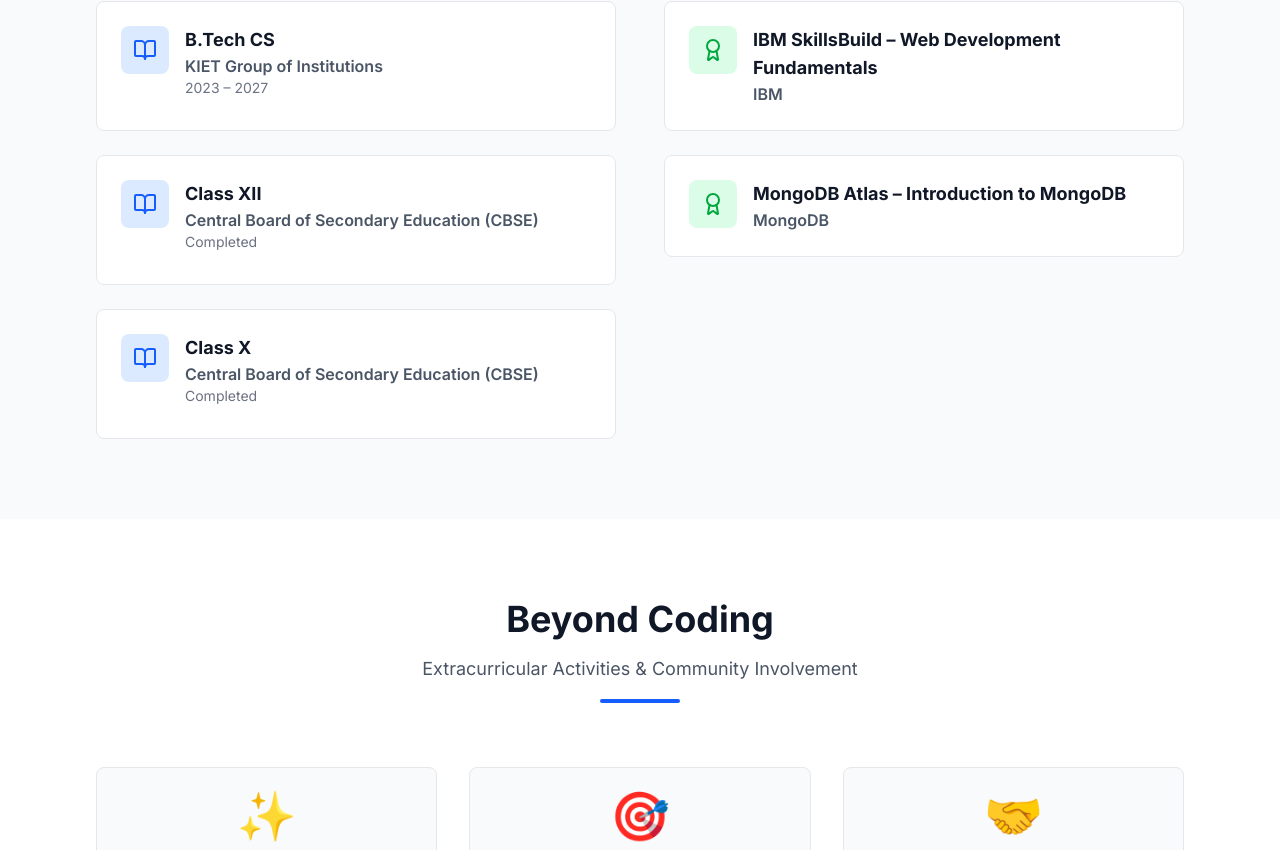
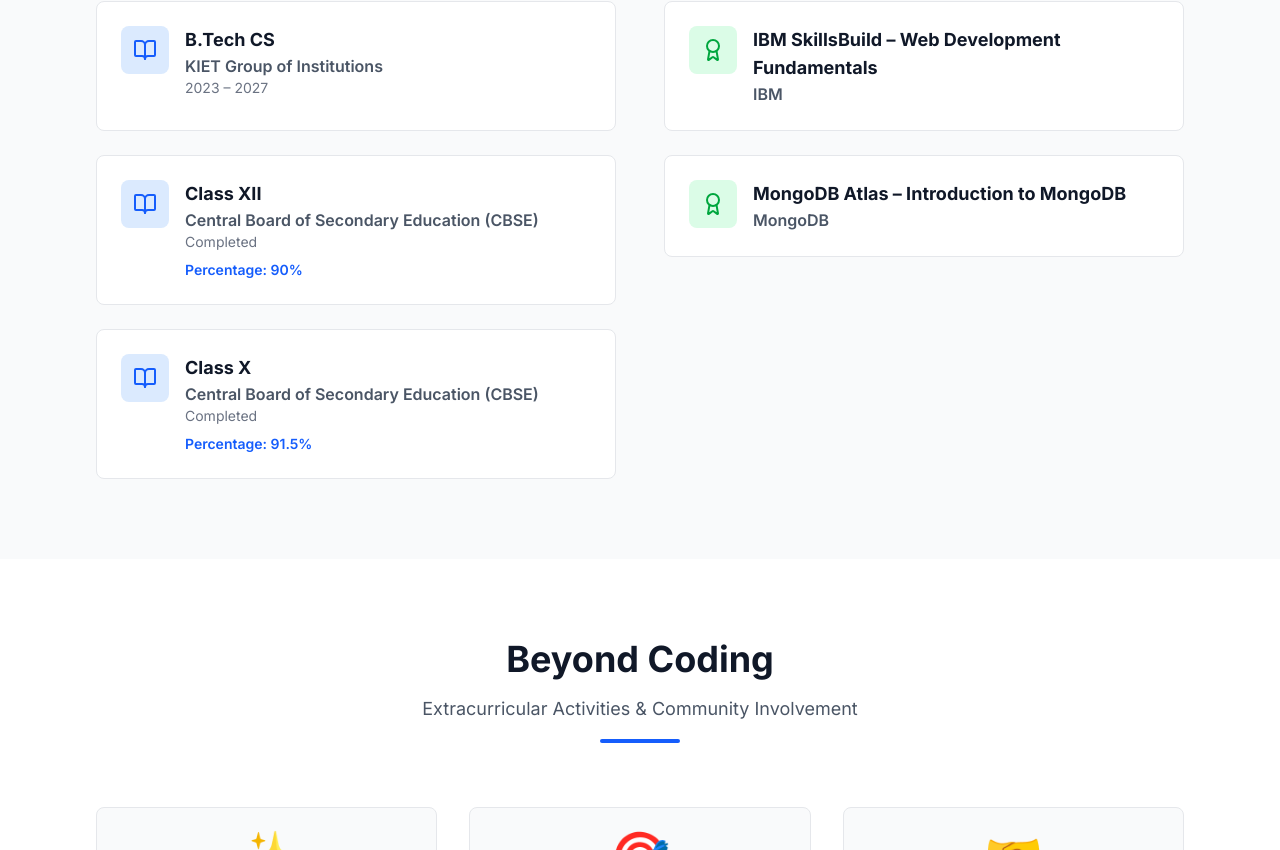
Before and after one commit to pragati23-ux/Portfolio, a React (Vite) app: page / in a window 1280 px wide. Shown: the part 3950-4800 px from the top of the page. Built offline with nearby package versions, Linux system fonts and the light colour scheme; no server answers.

Commit message:
Add Class X and Class XII percentages to Education section

```diff
--- a/src/sections/Education.tsx
+++ b/src/sections/Education.tsx
@@ -5,8 +5,15 @@ interface EducationProps {
   isDark: boolean;
 }
 
+interface EducationItem {
+  degree: string;
+  institution: string;
+  period: string;
+  percentage?: string;
+}
+
 export function Education({ isDark }: EducationProps) {
-  const education = [
+  const education: EducationItem[] = [
     {
       degree: 'B.Tech CS',
       institution: 'KIET Group of Institutions',
@@ -16,11 +23,13 @@ export function Education({ isDark }: EducationProps) {
       degree: 'Class XII',
       institution: 'Central Board of Secondary Education (CBSE)',
       period: 'Completed',
+      percentage: '90%',
     },
     {
       degree: 'Class X',
       institution: 'Central Board of Secondary Education (CBSE)',
       period: 'Completed',
+      percentage: '91.5%',
     },
   ];
 
@@ -109,6 +118,13 @@ export function Education({ isDark }: EducationProps) {
                         } mb-2`}>
                           {edu.period}
                         </p>
+                        {edu.percentage && (
+                          <p className={`text-sm font-semibold ${
+                            isDark ? 'text-blue-400' : 'text-blue-600'
+                          }`}>
+                            Percentage: {edu.percentage}
+                          </p>
+                        )}
                       </div>
                     </div>
                   </motion.div>
```
